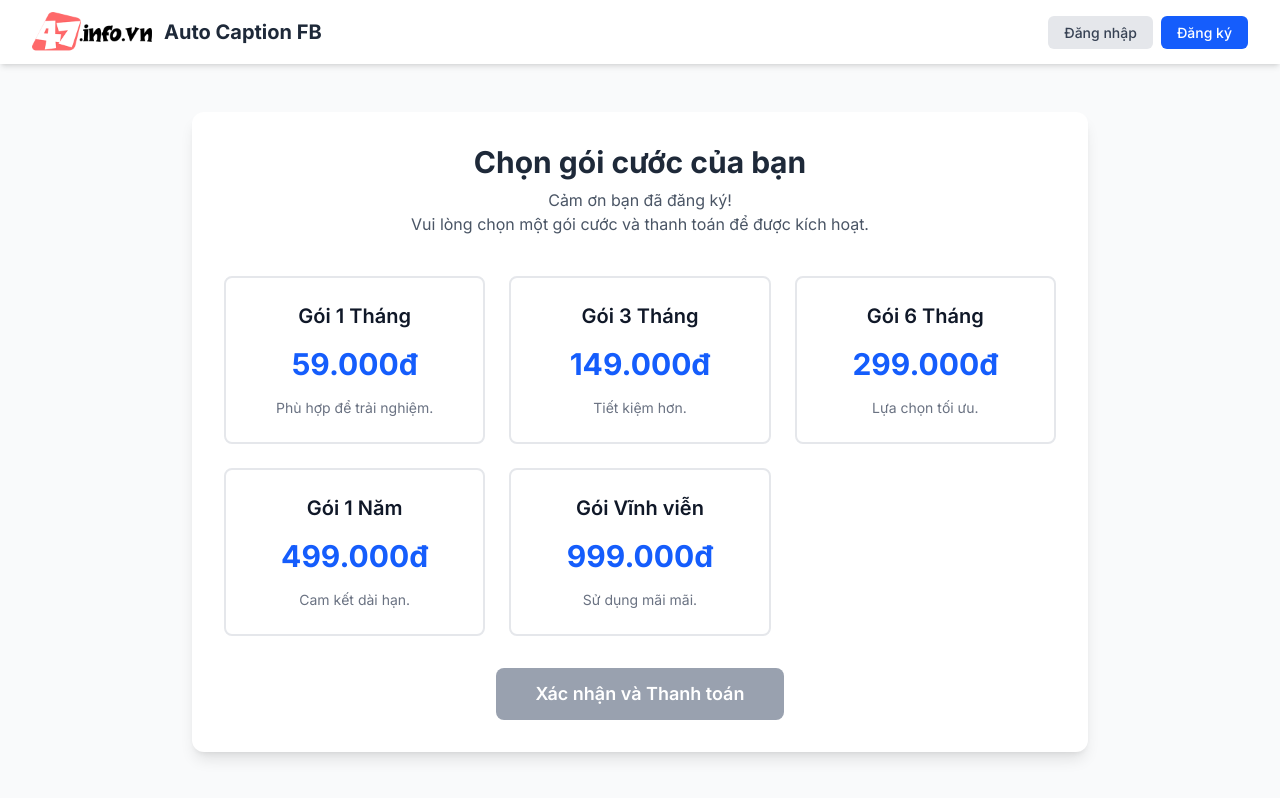
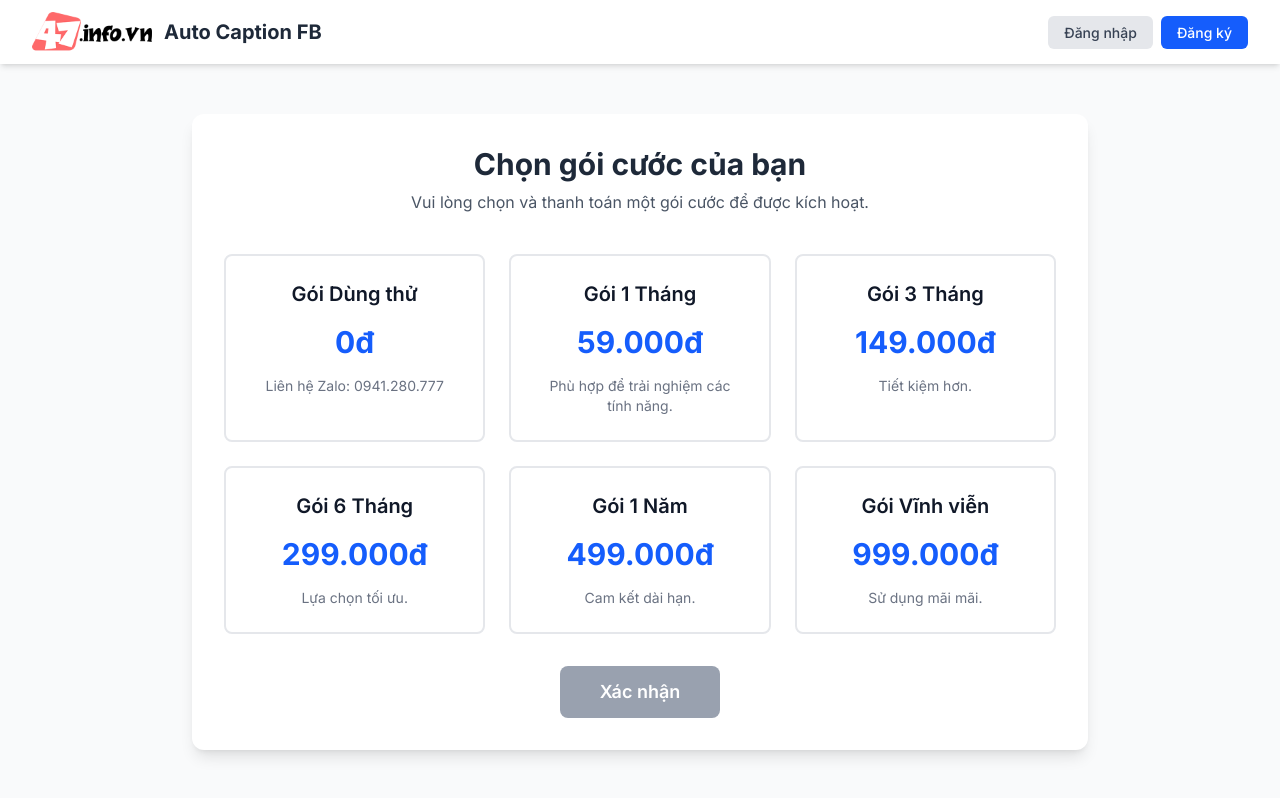
Before and after one commit to anhpas0/act-47, a Next.js app: page /subscribe in a window 1280 px wide. Built offline with nearby package versions, Linux system fonts and the light colour scheme; no server answers.

Commit message:
fix plan free

```diff
--- a/src/components/SubscriptionPage.tsx
+++ b/src/components/SubscriptionPage.tsx
@@ -1,19 +1,22 @@
 "use client";
 import { useState } from 'react';
 import Image from 'next/image';
+import { useRouter } from 'next/navigation'; // Import useRouter
 
-// Định nghĩa cấu trúc cho một gói cước, thêm thuộc tính 'qrCodeUrl'
 interface Plan {
     id: string;
     name: string;
     price: string;
     description: string;
-    qrCodeUrl: string; // Đường dẫn đến file ảnh QR trong thư mục /public
+    qrCodeUrl?: string; // Tùy chọn cho gói dùng thử
 }
 
-// Cập nhật danh sách các gói cước với đường dẫn đến ảnh QR tương ứng
+// Cập nhật danh sách các gói cước
 const plans: Plan[] = [
-    { id: '1_month', name: 'Gói 1 Tháng', price: '59.000đ', description: 'Phù hợp để trải nghiệm.', qrCodeUrl: '/qr/1_month.png' },
+    // === GÓI DÙNG THỬ MỚI ===
+    { id: 'free_trial', name: 'Gói Dùng thử', price: '0đ', description: 'Liên hệ Zalo: 0941.280.777', qrCodeUrl: '' },
+    // === CÁC GÓI CÒN LẠI ===
+    { id: '1_month', name: 'Gói 1 Tháng', price: '59.000đ', description: 'Phù hợp để trải nghiệm các tính năng.', qrCodeUrl: '/qr/1_month.png' },
     { id: '3_months', name: 'Gói 3 Tháng', price: '149.000đ', description: 'Tiết kiệm hơn.', qrCodeUrl: '/qr/3_months.png' },
     { id: '6_months', name: 'Gói 6 Tháng', price: '299.000đ', description: 'Lựa chọn tối ưu.', qrCodeUrl: '/qr/6_months.png' },
     { id: '1_year', name: 'Gói 1 Năm', price: '499.000đ', description: 'Cam kết dài hạn.', qrCodeUrl: '/qr/1_year.png' },
@@ -25,6 +28,7 @@ export default function SubscriptionPage({ username }: { username: string }) {
     const [showQR, setShowQR] = useState(false);
     const [inputUsername, setInputUsername] = useState(username);
     const [copySuccess, setCopySuccess] = useState('');
+    const router = useRouter(); // Khởi tạo router
 
     const finalUsername = inputUsername.trim() || username.trim();
     const paymentContent = selectedPlan ? `${finalUsername} kich hoat goi ${selectedPlan.id}`.replace(/_/g, '') : '';
@@ -34,7 +38,15 @@ export default function SubscriptionPage({ username }: { username: string }) {
             alert('Vui lòng chọn một gói cước.');
             return;
         }
-        setShowQR(true);
+        // Nếu là gói dùng thử, bỏ qua bước QR code
+        if (selectedPlan.id === 'free_trial') {
+            alert("Bạn đã chọn gói dùng thử. Vui lòng liên hệ Admin để kích hoạt tài khoản.");
+            // Chuyển hướng về trang login sau khi thông báo
+            router.push('/login');
+        } else {
+            // Hiển thị QR code cho các gói có trả phí
+            setShowQR(true);
+        }
     };
 
     const handleCopyContent = () => {
@@ -47,6 +59,12 @@ export default function SubscriptionPage({ username }: { username: string }) {
         setTimeout(() => setCopySuccess(''), 2000);
     };
 
+    const handlePaymentConfirmation = () => {
+        // Sau khi người dùng xác nhận đã chuyển khoản, chuyển hướng về trang đăng nhập
+        alert("Cảm ơn bạn đã thanh toán. Vui lòng đăng nhập lại sau khi tài khoản được kích hoạt.");
+        router.push('/login');
+    };
+
     return (
         <div className="min-h-screen-minus-header bg-gray-50 flex flex-col items-center justify-center p-4">
             <div className="w-full max-w-4xl mx-auto">
@@ -55,9 +73,7 @@ export default function SubscriptionPage({ username }: { username: string }) {
                     <div className="bg-white p-8 rounded-xl shadow-lg text-center">
                         <h1 className="text-3xl font-bold text-gray-800">Chọn gói cước của bạn</h1>
                         <p className="mt-2 text-gray-600">
-                            {username ? `Tài khoản (${username}) đang chờ kích hoạt.` : "Cảm ơn bạn đã đăng ký!"}
-                            <br/>
-                            Vui lòng chọn một gói cước và thanh toán để được kích hoạt.
+                            Vui lòng chọn và thanh toán một gói cước để được kích hoạt.
                         </p>
 
                         <div className="grid grid-cols-1 md:grid-cols-3 gap-6 mt-10">
@@ -79,7 +95,7 @@ export default function SubscriptionPage({ username }: { username: string }) {
                             disabled={!selectedPlan}
                             className="mt-8 px-10 py-3 text-lg font-semibold text-white bg-green-600 rounded-lg hover:bg-green-700 disabled:bg-gray-400"
                         >
-                            Xác nhận và Thanh toán
+                            Xác nhận
                         </button>
                     </div>
                 ) : (
@@ -89,15 +105,15 @@ export default function SubscriptionPage({ username }: { username: string }) {
                          <p className="mt-2 text-gray-600 mb-6">Vui lòng quét mã QR tương ứng với gói cước bạn đã chọn. Số tiền đã được điền sẵn.</p>
 
                          <div className="flex flex-col md:flex-row gap-8 items-center justify-center">
-                            {/* === THAY ĐỔI QUAN TRỌNG NHẤT LÀ Ở ĐÂY === */}
-                            {selectedPlan && (
+                            {/* Hiển thị QR Code động, chỉ hiển thị nếu có QR code */}
+                            {selectedPlan?.qrCodeUrl && (
                                 <Image
                                     src={selectedPlan.qrCodeUrl}
                                     alt={`Mã QR cho ${selectedPlan.name}`}
                                     width={250}
                                     height={250}
                                     className="border rounded-lg shadow-sm"
-                                    priority // Tải ảnh này ưu tiên
+                                    priority
                                 />
                             )}
                             <div className="text-left p-4 bg-gray-50 rounded-lg border w-full md:w-auto">
@@ -135,7 +151,17 @@ export default function SubscriptionPage({ username }: { username: string }) {
                                 </div>
                             </div>
                          </div>
-                         <button onClick={() => setShowQR(false)} className="mt-8 text-sm text-gray-600 hover:underline">
+
+                         {/* === NÚT XÁC NHẬN ĐÃ CHUYỂN KHOẢN MỚI === */}
+                         <button
+                            onClick={handlePaymentConfirmation}
+                            className="mt-8 px-10 py-3 text-lg font-semibold text-white bg-green-600 rounded-lg hover:bg-green-700"
+                         >
+                            Xác nhận đã chuyển khoản
+                         </button>
+                         <p className="mt-2 text-sm text-gray-500">Nếu thời gian kích hoạt quá lâu, liên hệ Zalo: 0941.280.777</p>
+
+                         <button onClick={() => setShowQR(false)} className="mt-4 text-sm text-gray-600 hover:underline">
                             ← Quay lại chọn gói khác
                          </button>
                     </div>
```
